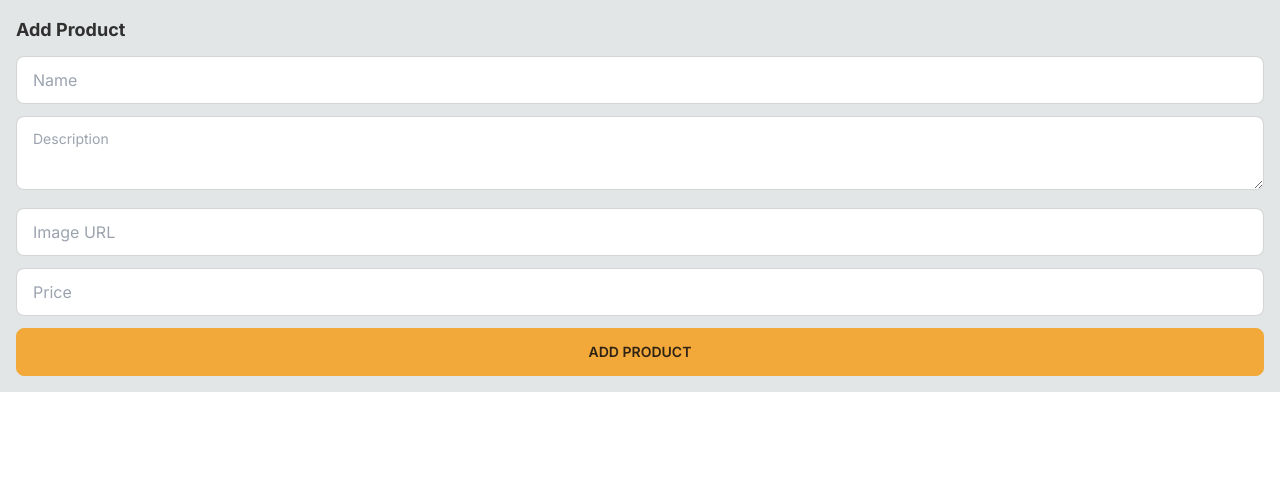
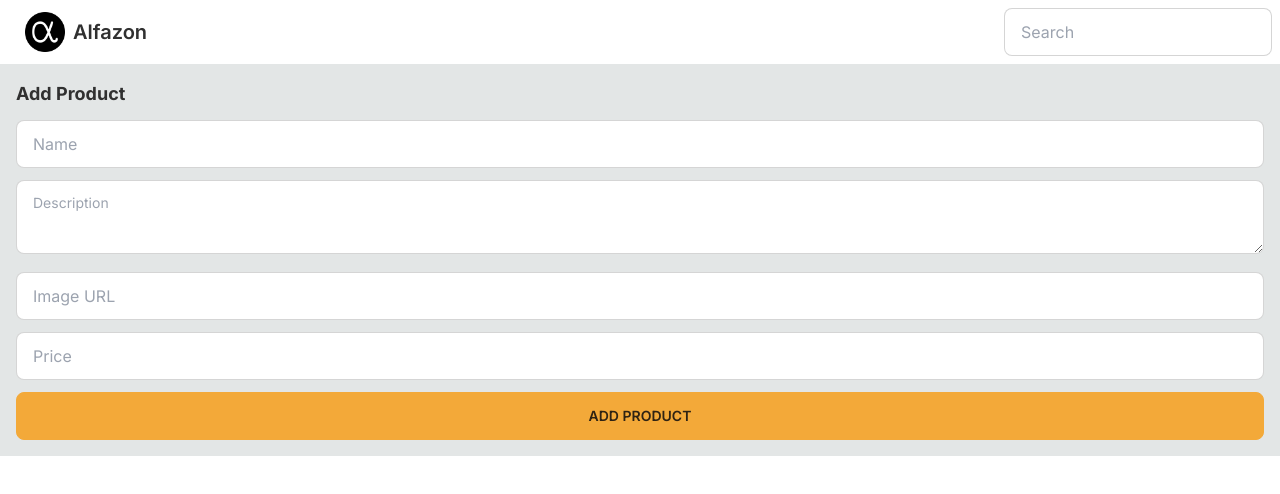
Before and after one commit to MaxiPrantera/alfazon-ecommerce, a Next.js app: page /add-product in a window 1280 px wide. Shown: the top 494 px of the page. Built offline with nearby package versions, Linux system fonts and the light colour scheme.

Commit message:
Actualizacion

```diff
--- a/next.config.js
+++ b/next.config.js
@@ -1,11 +1,11 @@
 /** @type {import('next').NextConfig} */
 const nextConfig = {
   images:{
-    remotePatterns: [{hostname: "images.unsplash.com"}]
+    remotePatterns: [{hostname: "images.unsplash.com"}],
   },
   experimental: {
-    serverActions : true
-  }
-}
+    serverActions : true,
+  },
+};
 
 module.exports = nextConfig
--- /dev/null
+++ b/src/app/Navbar/Navbar.tsx
@@ -0,0 +1,28 @@
+import Link from "next/link";
+import Image from "next/image";
+import alfalogo from "@/app/assets/alfalogo.png"
+
+export default function Navbar(){
+    return(
+        <div className="bg-base-100">
+            <div className="navbar max-w-7xl m-auto flex-col sm:flex-row gap-2">
+                <div className="flex-1">
+                    <Link href="/" className="btn btn-ghost text-xl normal-case">
+                        <Image src={alfalogo} height={40} width={40} alt="Alfazon logo"/>
+                         Alfazon
+                    </Link>
+                </div>
+                <div className="flex-nose gap-2">
+                    <form>
+                        <div className="form-control">
+                            <input
+                            name="searchQuery"
+                            placeholder="Search"
+                            className="input input-bordered w-full min-w-[100px]"/>
+                        </div>
+                    </form>
+                </div>
+            </div>
+        </div>
+    )
+}
--- a/src/app/layout.tsx
+++ b/src/app/layout.tsx
@@ -1,3 +1,4 @@
+import Navbar from './Navbar/Navbar';
 import './globals.css'
 
 import { Inter } from 'next/font/google'
@@ -12,15 +13,16 @@
 export default function RootLayout({
   children,
 }: {
-  children: React.ReactNode
+  children: React.ReactNode;
 }) {
   return (
     <html lang="en">
       <body className={inter.className}>
+        <Navbar />
         <main className='p-4 max-w-7xl m-auto min-w-[300px]'>
         {children}
         </main>
         </body>
     </html>
-  )
+  );
 }
--- a/src/app/loading.tsx
+++ b/src/app/loading.tsx
@@ -1,3 +1,3 @@
-export default function loadingPage(){
+export default function LoadingPage(){
     return <span className="loading loading-dots loading-lg m-auto block"/>;
 }
--- a/src/app/not-found.tsx
+++ b/src/app/not-found.tsx
@@ -1,3 +1,3 @@
 export default function NotFoundPage(){
-    return <div>Pagina no encontrada</div>;
+    return <div>Page not found.</div>;
 }
--- a/src/app/page.tsx
+++ b/src/app/page.tsx
@@ -28,7 +28,7 @@
           <Link
           href={"/products/" + products[0].id}
           className='btn btn-primary'>
-            Comprar
+            Check it out
           </Link>
           </div>
         </div>
--- a/src/components/ProductCard.tsx
+++ b/src/components/ProductCard.tsx
@@ -9,11 +9,13 @@
 
 export default function ProductCard({product}: ProductCardProps){
 
-    const isNew = Date.now() - new Date(product.createdAt).getTime() < 1000 * 60 * 60 * 24 * 7;
+    const isNew =
+    Date.now() - new Date(product.createdAt).getTime() <
+    1000 * 60 * 60 * 24 * 7;
 
     return(
         <Link
-            href={"/product/" + product.id}
+            href={"/products/" + product.id}
             className="card w-full bg-base-100 hover:shadow-xl transition-shadow">
             <figure>
                 <Image
@@ -33,5 +35,5 @@
                 <PriceTag price={product.price}/>
             </div>
         </Link>
-    )
+    );
 }
--- a/src/lib/db/prisma.ts
+++ b/src/lib/db/prisma.ts
@@ -1,9 +1,9 @@
 import {PrismaClient} from '@prisma/client'
 
 const globalForPrisma = globalThis as unknown as {
-    prisma: PrismaClient | undefined
-}
+    prisma: PrismaClient | undefined;
+};
 
-export const prisma = globalForPrisma.prisma ?? new PrismaClient()
+export const prisma = globalForPrisma.prisma ?? new PrismaClient();
 
 if (process.env.NODE_ENV !== 'production') globalForPrisma.prisma = prisma
```
Also changed, not shown: src/app/products/[id]/page.tsx (+4 -4 lines), src/app/assets/alfalogo.png, 1 other file (tests, documents, lock files or other folders).
